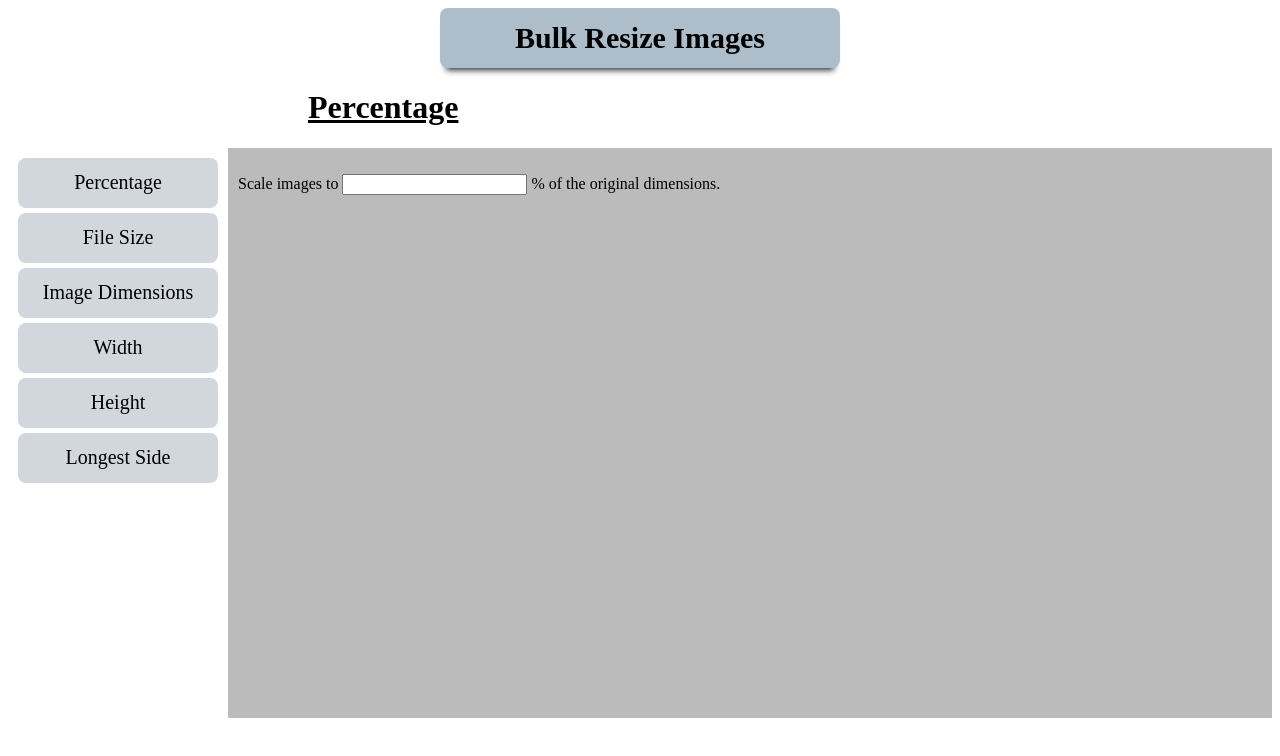
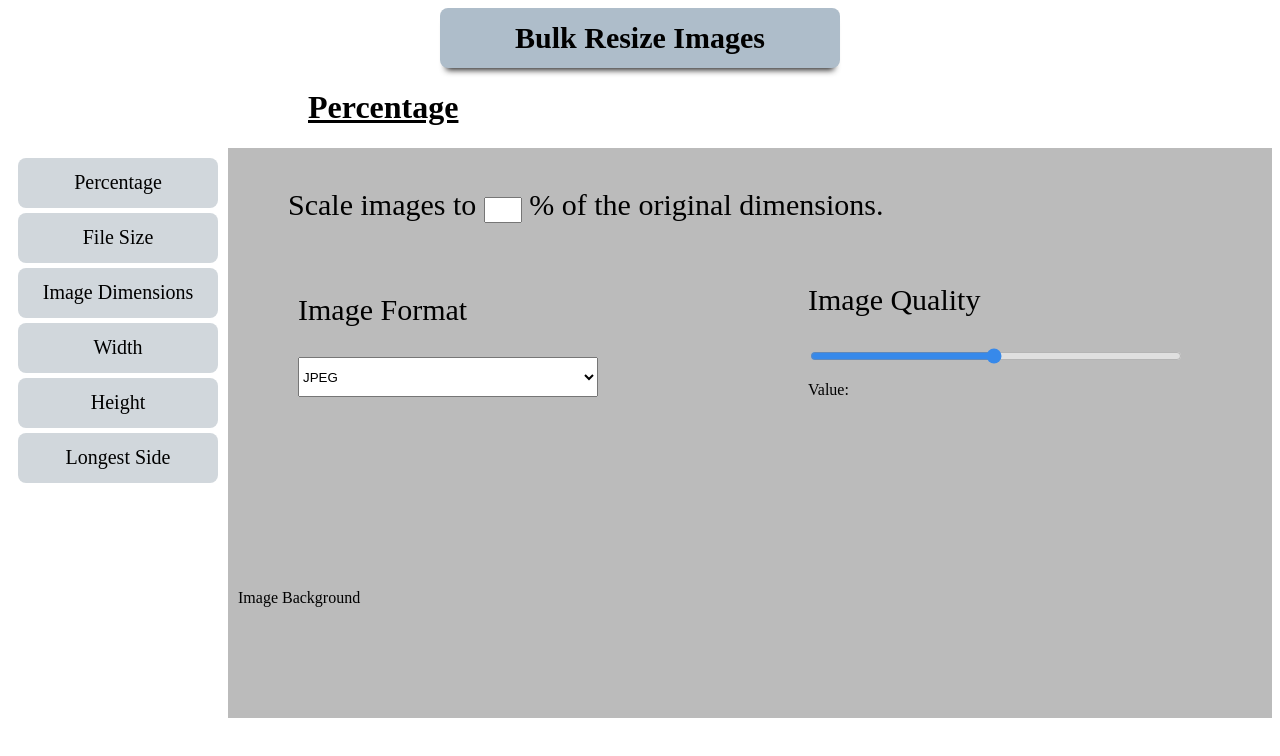
Before and after one commit to saan58/CC_, a SvelteKit app: page /home in a window 1280 px wide. Shown: the top 756 px of the page. Built offline with nearby package versions, Linux system fonts and the light colour scheme.

Commit message:
create percentage page

```diff
--- a/src/routes/home/+page.svelte
+++ b/src/routes/home/+page.svelte
@@ -1,5 +1,12 @@
 <script>
 //java script code
+//var slider = document.getElementById("myRange");
+//var output = document.getElementById("demo");
+//output.innerHTML = slider.value;
+
+// slider.oninput = function() {
+//   output.innerHTML = this.value;
+// }
 </script>
 
 <!-- for Heading container Box  -->
@@ -28,26 +35,126 @@
 
   </div>
   <div class="column1" style="background-color:#bbb;">
- <p>Scale images to <input> % of the original dimensions.</p>
+
+ <p class="p1">Scale images to  <input class="input1">  % of the original dimensions.</p>
+
+
+
+ <div class="row">
+  <div class="column">
+    <p class="p2">Image Format</p>
+    <form >
+      <select class="select">
+        <option value="JPEG">JPEG</option>
+        <option value="PNG">PNG</option>
+        <option value="WEBP">WEBP</option>
+      </select>
+    </form>
 
   </div>
+   <div>
+    <p class="p3">Image Quality</p>
+
+<div class="slidecontainer">
+  <input type="range" min="1" max="100" value="50" class="slider" id="myRange">
+  <p>Value: <span id="demo"></span></p>
 </div>
+  </div>
+ </div>
 
+ <p>Image Background</p>
 
+ </div>
+
+</div>
 
 
 
 <style>
 
 
+  .slidecontainer {
+    padding-left: 200px;
+  width: 100%;
+}
+
+.slider {
+
+  width: 100%;
+  height: 10px;
+  border-radius: 5px;
+  background: #d3d3d3;
+  outline: none;
+  opacity: 0.7;
+  -webkit-transition: .2s;
+  transition: opacity .2s;
+}
+
+.slider:hover {
+  opacity: 1;
+}
+
+.slider::-webkit-slider-thumb {
+  -webkit-appearance: none;
+  appearance: none;
+  width: 23px;
+  height: 24px;
+  border: 0;
+  background: url('contrasticon.png');
+  cursor: pointer;
+}
+
+.slider::-moz-range-thumb {
+  width: 23px;
+  height: 24px;
+  border: 0;
+  background: url('contrasticon.png');
+  cursor: pointer;
+}
+
+
+.select{
+  height: 40px;
+  width: 300px;
+  margin-left: 50px;
+
+}
+
+
+  .p2{
+
+    font-size: 30px;
+    margin-left: 50px;
+
+
+  }
+  .p3{
+
+    font-size: 30px;
+    padding-left: 200px;
+
+  }
+
+  .input1{
+    height: 20px;
+    width: 30px;;
+  }
+
+.p1{
+
+  font-size: 30px;
+  margin-left: 50px;
+}
+
 
 .row {
   display: flex;
+
 }
 
 /* Create two equal columns that sits next to each other */
 .column {
-
+  font-size: 0;
   padding: 10px;
   height: 300px; /* Should be removed. Only for demonstration */
 }
```
